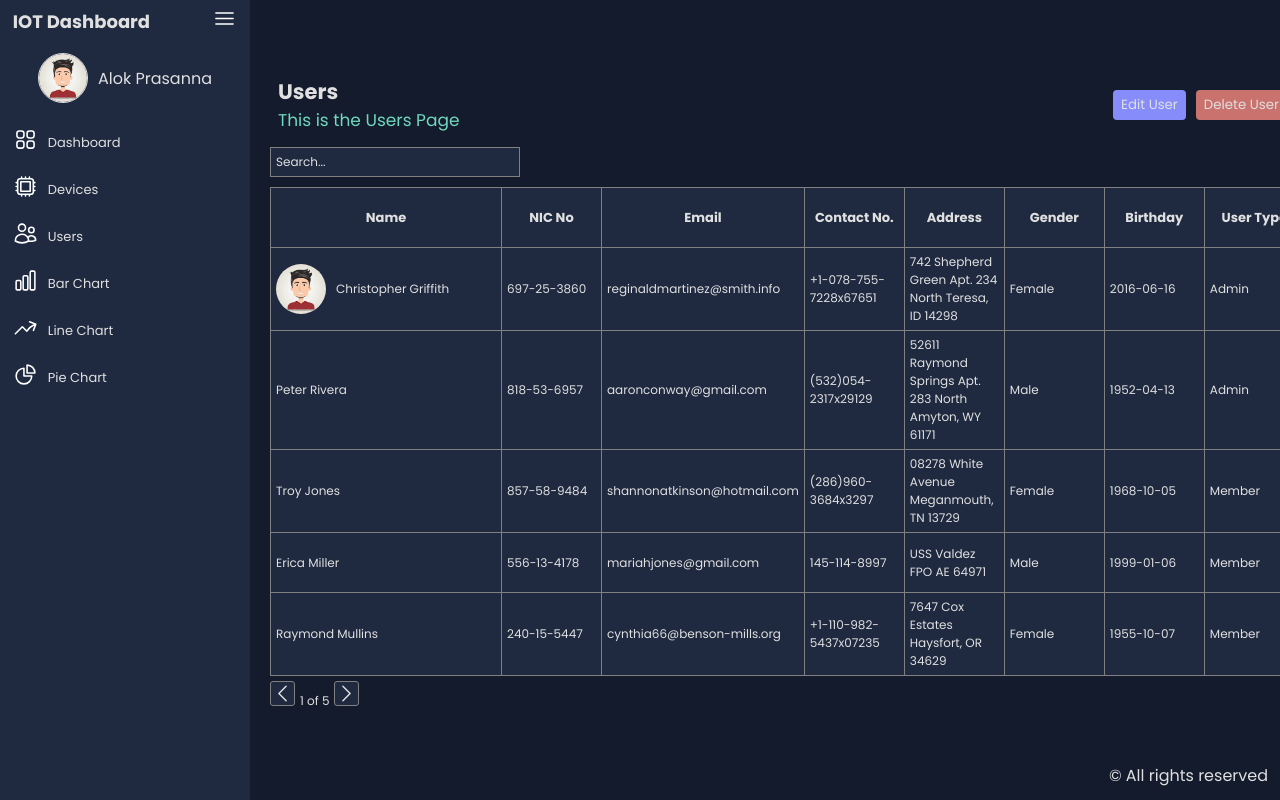
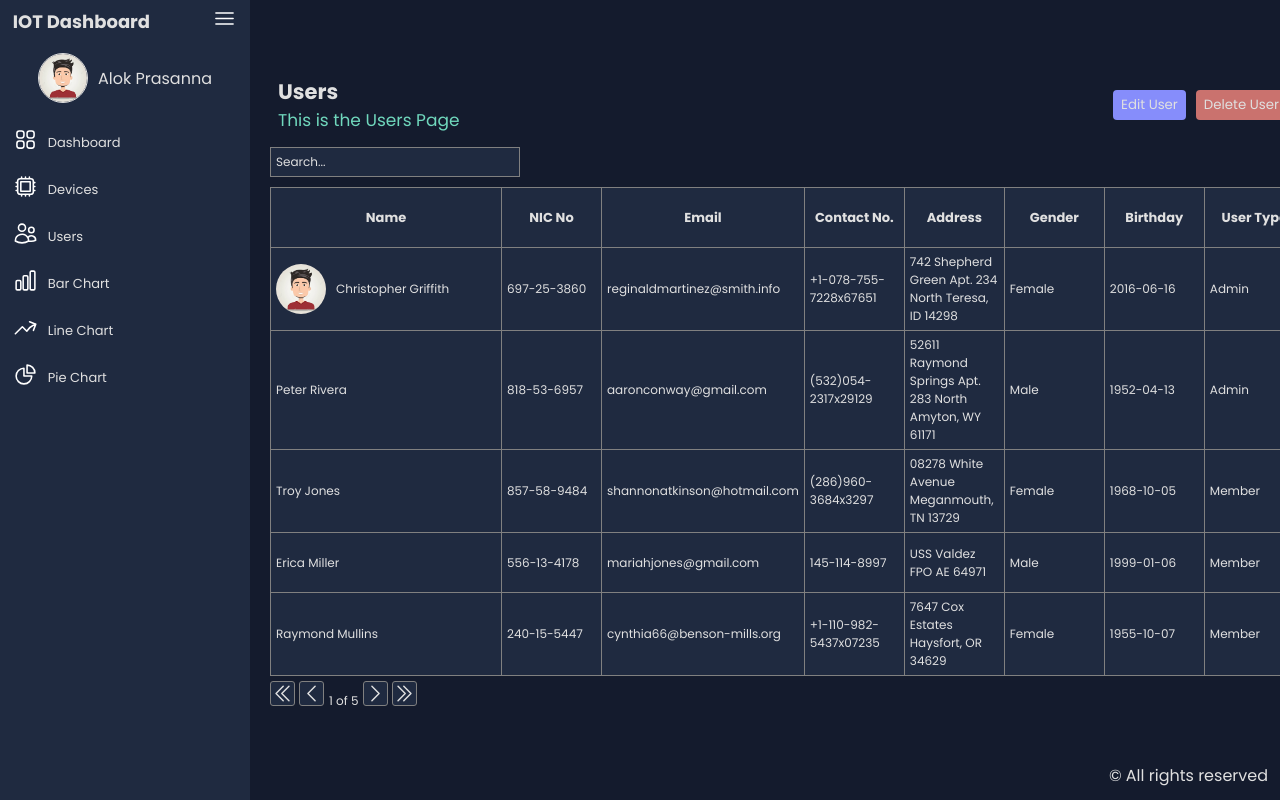
Before and after one commit to AlokPrasanna/IOT_dashboard-frontend, a React (Vite) app: page /users in a window 1280 px wide. Shown: the top 800 px of the page. Built offline with nearby package versions, Linux system fonts and the light colour scheme.

Commit message:
Added Pagination buttons for access first page and last page.

```diff
--- a/src/components/atoms/Table/Table.tsx
+++ b/src/components/atoms/Table/Table.tsx
@@ -166,6 +166,14 @@ const Table: React.FC<TableDataProps> = ({ columns, data, onRowSelect }) => {
         }
     }
 
+    const firstPage = () => {
+        setCurrentPage(1);
+    }
+
+    const lastPage = () => {
+        setCurrentPage(totalPages);
+    }
+
     if (colors) {
         document.documentElement.style.setProperty('--bg-color', colors.primary[400]);
         document.documentElement.style.setProperty('--text-color', colors.grey[100]);
@@ -188,6 +196,11 @@ const Table: React.FC<TableDataProps> = ({ columns, data, onRowSelect }) => {
                 <SortingData data={currentData} sortBy={sortBy} sortOrder={sortOrder} onRowClick={handleRowClick} selectedRowIndex={selectedRowIndex} columns={columns} />
             </table>
             <div>
+                <button onClick={firstPage} disabled={currentPage === 1} className="pagination-btn" style={{marginRight:"4px"}}>
+                    <svg xmlns="http://www.w3.org/2000/svg" fill="none" viewBox="0 0 24 24" stroke-width="1.5" stroke="currentColor" className="size-6">
+                        <path stroke-linecap="round" stroke-linejoin="round" d="m18.75 4.5-7.5 7.5 7.5 7.5m-6-15L5.25 12l7.5 7.5" />
+                    </svg>
+                </button>
                 <button onClick={prevPage} disabled={currentPage === 1} className="pagination-btn">
                     <svg xmlns="http://www.w3.org/2000/svg" viewBox="0 0 24 24" fill="currentColor" className="size-6">
                         <path fill-rule="evenodd" d="M7.72 12.53a.75.75 0 0 1 0-1.06l7.5-7.5a.75.75 0 1 1 1.06 1.06L9.31 12l6.97 6.97a.75.75 0 1 1-1.06 1.06l-7.5-7.5Z" clip-rule="evenodd" />
@@ -199,6 +212,11 @@ const Table: React.FC<TableDataProps> = ({ columns, data, onRowSelect }) => {
                         <path fill-rule="evenodd" d="M16.28 11.47a.75.75 0 0 1 0 1.06l-7.5 7.5a.75.75 0 0 1-1.06-1.06L14.69 12 7.72 5.03a.75.75 0 0 1 1.06-1.06l7.5 7.5Z" clip-rule="evenodd" />
                     </svg>
                 </button>
+                <button onClick={lastPage} disabled={currentPage === totalPages} className="pagination-btn" style={{marginLeft:"4px"}}>
+                    <svg xmlns="http://www.w3.org/2000/svg" fill="none" viewBox="0 0 24 24" stroke-width="1.5" stroke="currentColor" className="size-6">
+                        <path stroke-linecap="round" stroke-linejoin="round" d="m5.25 4.5 7.5 7.5-7.5 7.5m6-15 7.5 7.5-7.5 7.5" />
+                    </svg>
+                </button>
             </div>
         </div>
     );
```
